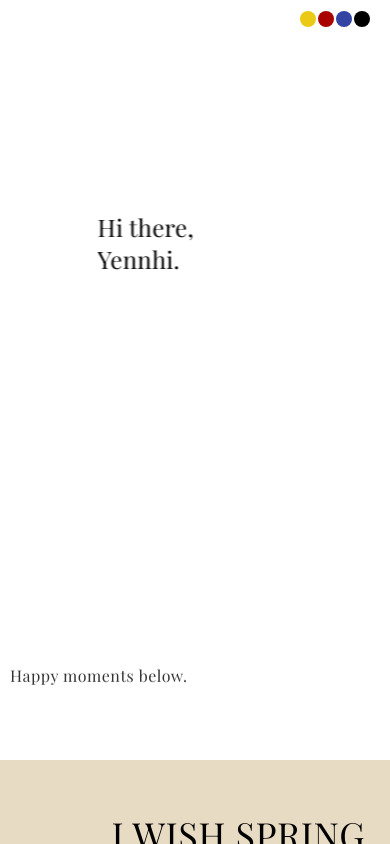
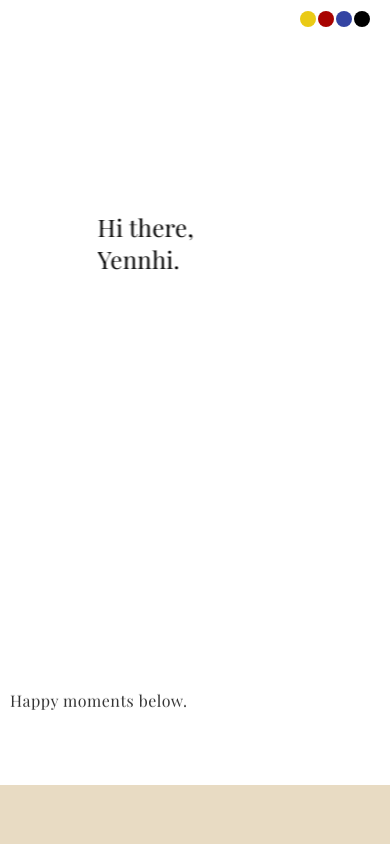
Before and after one commit to adityaastono3/hi-there, a React (Create React App) app: page / in a window 390 px wide. Built offline with nearby package versions, Linux system fonts and the light colour scheme.

Commit message:
Try to add a little of vh

```diff
--- a/src/App.css
+++ b/src/App.css
@@ -220,7 +220,7 @@ a {
 
 @media only screen and (max-width: 600px) {
   .section {
-    min-height: 90vh;
+    min-height: 93vh;
   }
 
   .header-playfair {
```
